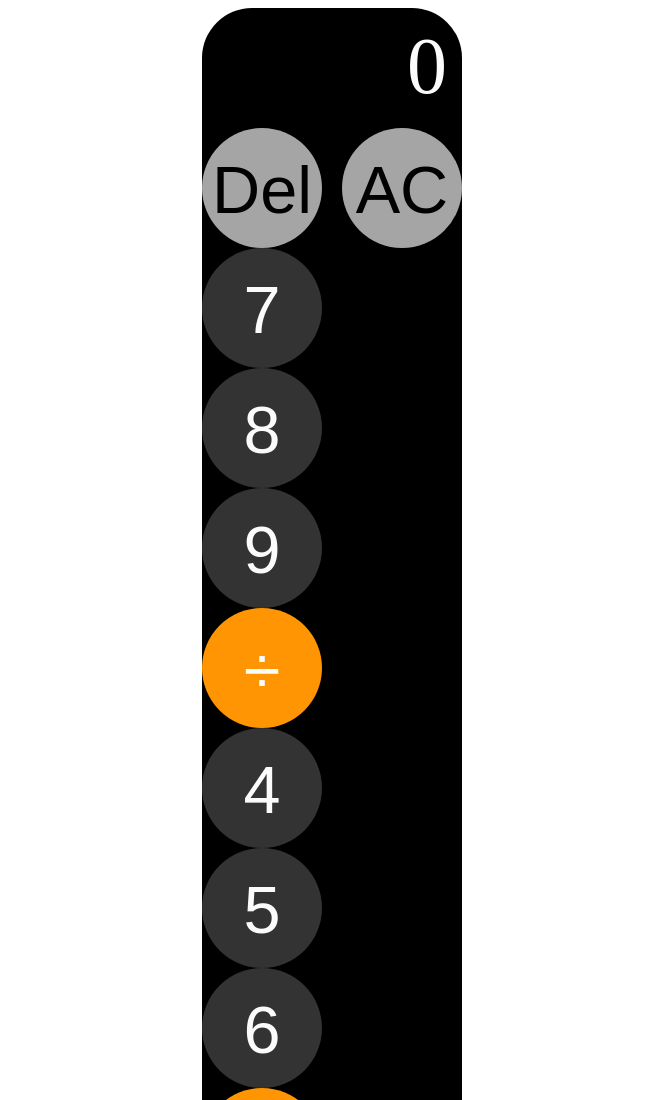
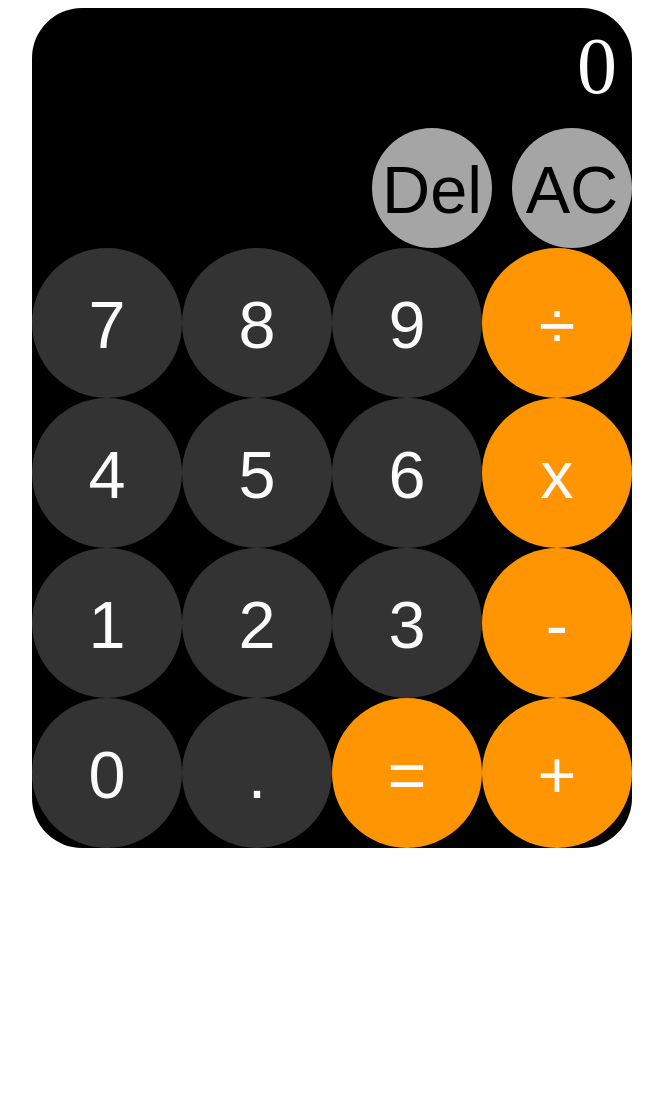
Before and after one commit to trietpsu29/calc, a plain HTML site: page index.html in a window 1280 px wide. Shown: the top 1100 px of the page, without its empty margins (308-971 px from the left). After the commit the page ends 848 px from the top, so only its background shows below. Drawn offline with Linux system fonts and the light colour scheme.

Commit message:
Update demo.PNG

```diff
--- a/index.html
+++ b/index.html
@@ -15,6 +15,7 @@
           <div class="func">
             <button class="fn">Del</button> <button class="fn">AC</button>
           </div>
+          <div class="nums">
             <button class="num">7</button>
             <button class="num">8</button>
             <button class="num">9</button>
@@ -34,5 +35,6 @@
           </div>
         </div>
       </div>
+    </div>
   </body>
 </html>
```
Also changed, not shown: demo.PNG. Lines whose indentation alone changed are shown as unchanged.
